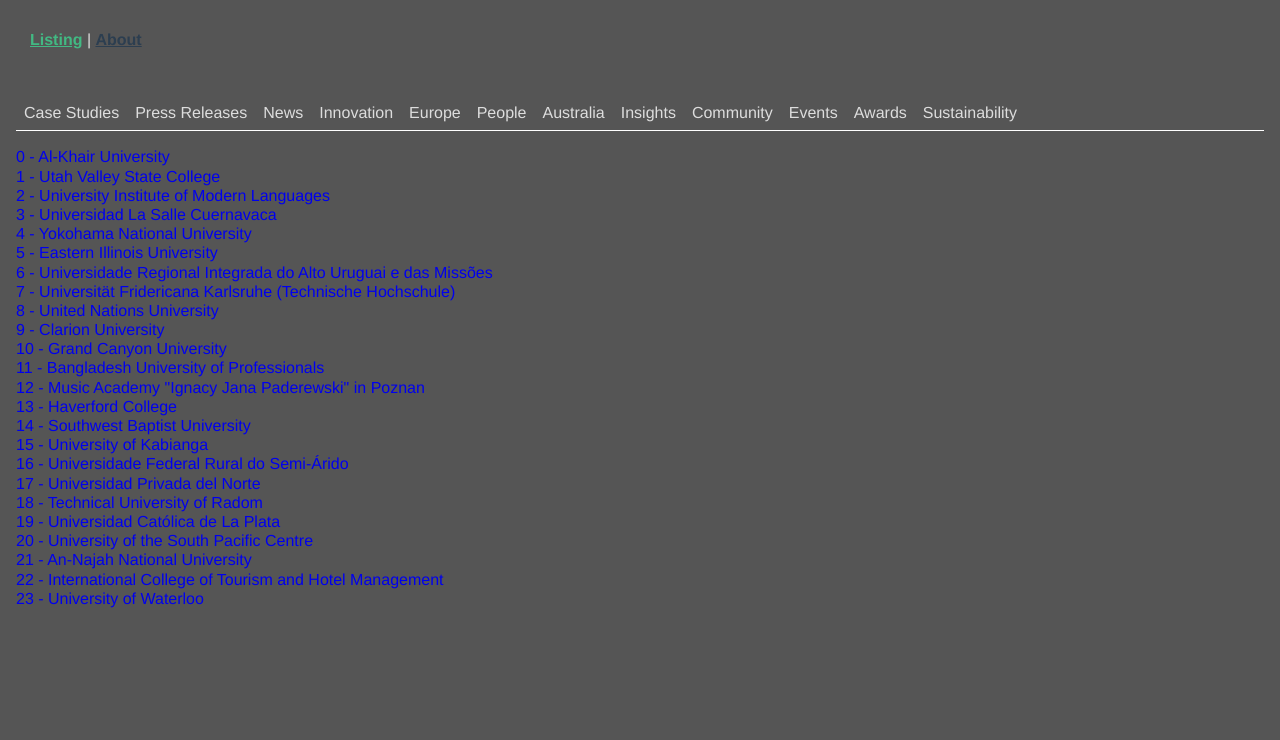
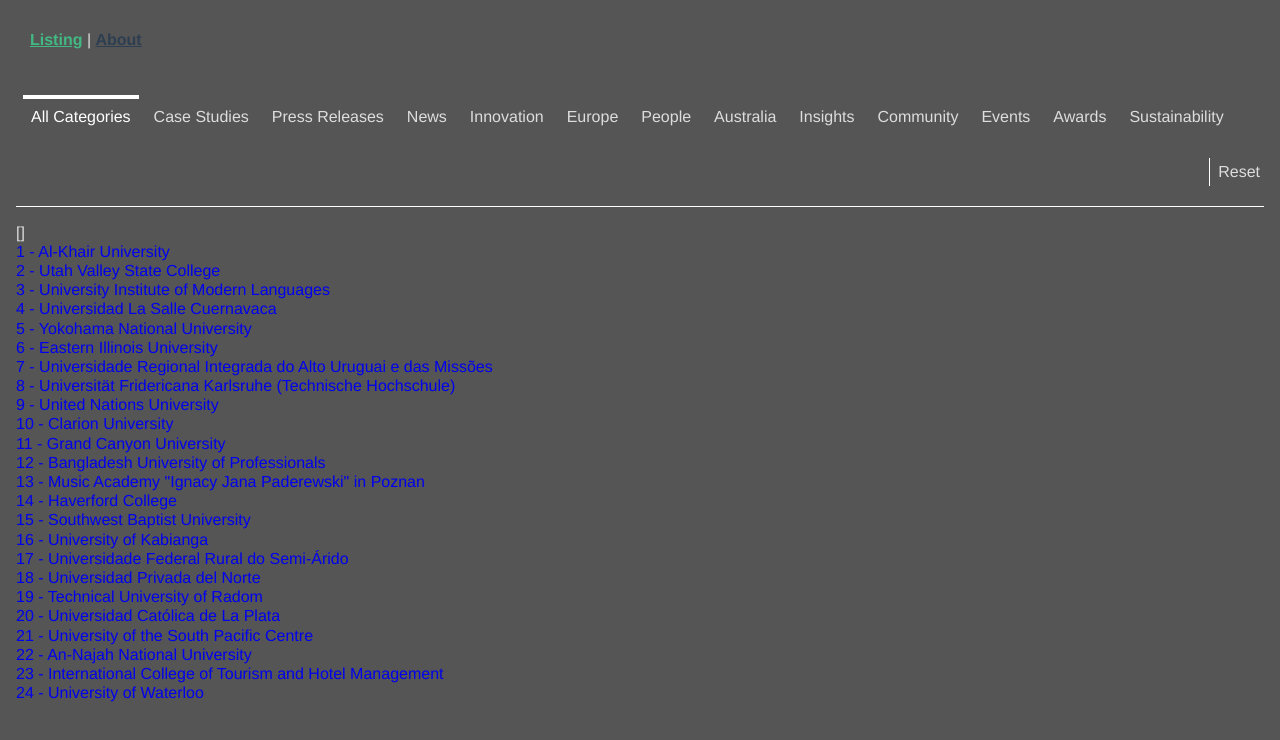
Before and after one commit to colinj/news-listing, a Vue app: page / in a window 1280 px wide. Shown: the top 740 px of the page. Built offline with nearby package versions, Linux system fonts and the light colour scheme.

Commit message:
feat: Use ToggleGroup component to display filter tags

```diff
--- /dev/null
+++ b/src/components/ToggleGroup.vue
@@ -0,0 +1,155 @@
+<template>
+  <div class="toggle-group">
+    <div class="toggle">
+      <input
+        v-model="allCategories"
+        id="all-categories"
+        type="checkbox"
+        :disabled="allCategories"
+        @click="resetTags"
+      />
+      <label class="overline" for="all-categories">All Categories</label>
+    </div>
+    <div class="toggle" v-for="tag in tags" :key="tag">
+      <input :id="tag" type="checkbox" :value="tag" v-model="selectedTags" />
+      <label class="overline" :for="tag">{{ tag }}</label>
+    </div>
+    <div class="reset-section">
+      <div class="btn-reset overline">
+        <button @click="resetTags">Reset</button>
+      </div>
+    </div>
+  </div>
+</template>
+
+<script>
+export default {
+  name: "ToggleGroup",
+  props: {
+    tags: {
+      type: Array,
+      required: true
+    },
+    value: {
+      type: Array,
+      default: () => []
+    }
+  },
+  data() {
+    return {
+      allCategories: true,
+      selectedTags: []
+    }
+  },
+  methods: {
+    resetTags() {
+      this.selectedTags = []
+    }
+  },
+  watch: {
+    value(val) {
+      this.selectedTags = val
+    },
+    selectedTags(tags) {
+      this.allCategories = tags.length === 0
+      this.$emit("input", this.selectedTags)
+    }
+  }
+}
+</script>
+
+<style lang="scss" scoped>
+$hover-color: #ccc;
+$checked-color: #fff;
+$overline-height: 0.25rem;
+
+.toggle-group {
+  display: flex;
+  flex-wrap: wrap;
+}
+
+.toggle {
+  display: flex;
+
+  label {
+    padding: 0.5rem;
+    padding-bottom: 1.5rem;
+    border-top: $overline-height solid transparent;
+  }
+
+  input[type="checkbox"] {
+    appearance: none;
+
+    &:hover + label {
+      color: $hover-color;
+    }
+
+    &:checked + label {
+      border-top-color: $checked-color;
+      color: $checked-color;
+
+      &::before {
+        z-index: -1;
+      }
+    }
+
+    &:focus-visible + label {
+      background-color: red;
+    }
+  }
+}
+
+.overline {
+  position: relative;
+
+  &::before {
+    content: "";
+    position: absolute;
+    top: -$overline-height;
+    left: 0;
+    height: $overline-height;
+    width: 0;
+    background-color: $hover-color;
+    transition: 0.15s ease all;
+  }
+
+  &:hover::before {
+    width: 100%;
+    transition: 0.3s ease all;
+  }
+}
+
+.reset-section {
+  flex-grow: 1;
+  display: flex;
+  justify-content: flex-end;
+  align-items: flex-start;
+  text-align: right;
+}
+
+.btn-reset {
+  padding: 0.25rem 0 1.25rem;
+  border-top: $overline-height solid transparent;
+
+  button {
+    padding: 0.25rem;
+    padding-left: 0.5rem;
+    border: 0;
+    border-left: 1px solid white;
+    background-color: inherit;
+    color: inherit;
+
+    &:focus {
+      outline: none;
+    }
+
+    &:focus-visible {
+      background: red;
+    }
+
+    &:hover {
+      color: white;
+    }
+  }
+}
+</style>
--- a/src/views/NewsListing.vue
+++ b/src/views/NewsListing.vue
@@ -2,21 +2,16 @@
   <div class="section">
     <div class="container">
       <div class="filters">
-        <span v-for="tag in uniqueTags" :key="tag">
-          {{ tag }}
-        </span>
+        <toggle-group :tags="uniqueTags" v-model="selectedTags" />
       </div>
+      {{ selectedTags }}
       <div v-if="!isLoaded">
         <div>Loading news articles...</div>
       </div>
       <div v-else class="news-layout">
-        <div
-          v-for="(article, index) in articles"
-          :key="article.id"
-          class="news-item"
-        >
+        <div v-for="article in articles" :key="article.id" class="news-item">
           <a :href="article.URL" target="_blank">
-            {{ index }} - {{ article.ArticleTitle }}
+            {{ article.id }} - {{ article.ArticleTitle }}
           </a>
         </div>
       </div>
@@ -26,9 +21,13 @@
 
 <script>
 import { getNewsArticles } from "@/api"
+import ToggleGroup from "@/components/ToggleGroup.vue"
 
 export default {
   name: "NewsListing",
+  components: {
+    ToggleGroup
+  },
   data() {
     return {
       isLoaded: false,
@@ -60,10 +59,5 @@
 .filters {
   border-bottom: 1px solid white;
   margin-bottom: 1rem;
-
-  span {
-    display: inline-block;
-    padding: 0.5rem;
-  }
 }
 </style>
```
